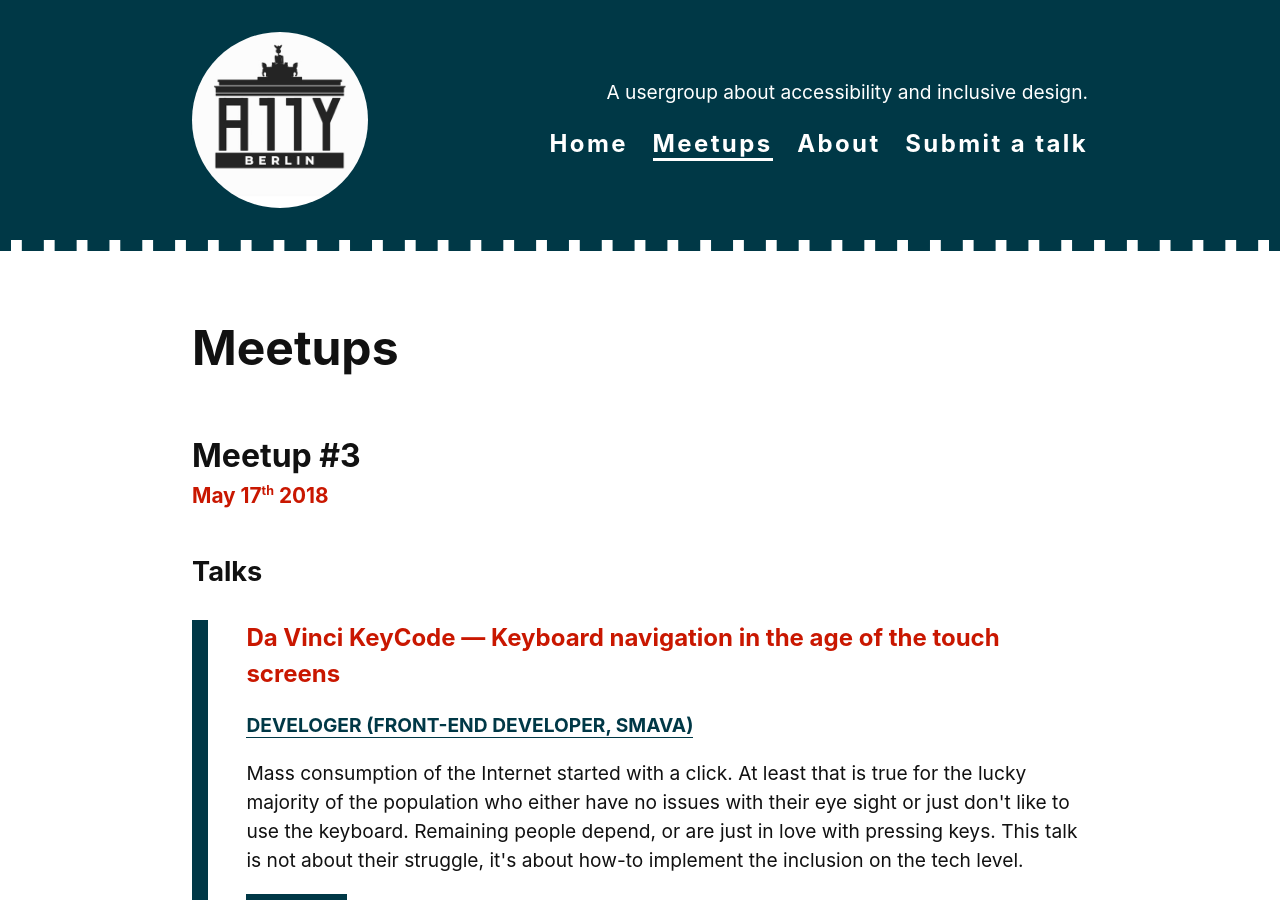
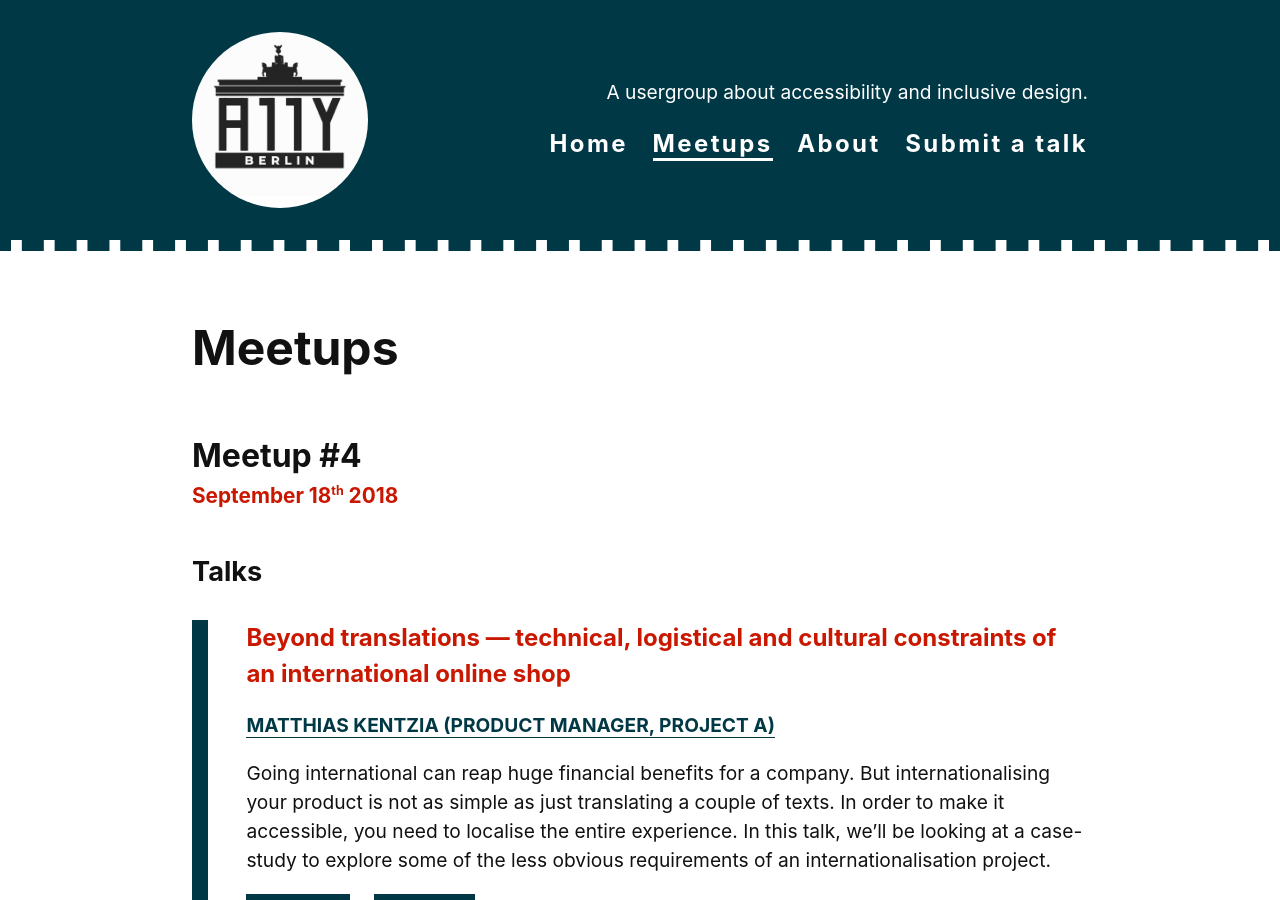
Before and after one commit to a11yberlin/a11y-meetup-berlin.de, a Jekyll site: the page built from meetups.html, in a window 1280 px wide and 900 px high. Built offline with Jekyll 4.4.1, drawn with Linux system fonts in a browser that asks for light colours.

Commit message:
✨ add video and slides from meetup 4

```diff
--- a/about.html
+++ b/about.html
@@ -5,7 +5,7 @@ description: A11y Berlin is a usergroup about accessibility and inclusive design
 ---
 
 <p>
-  A11y Meetup Berlin is designed to bring together the accessibility and inclusive design community to share and discuss ideas, best practices, and experiences.
+  A11y Meetup Berlin is designed to bring together the accessibility, web performance, and inclusive design community to share and discuss ideas, best practices, and experiences.
   We would love to invite everyone interested in these topics.
 </p>
 
--- a/index.html
+++ b/index.html
@@ -22,7 +22,7 @@ layout: default
     <h3>Speakers</h3>
     <div>
         {% include teaser.html
-            headline="Beyond translations - making users feel at home in an international online shop"
+            headline="Beyond translations — technical, logistical and cultural constraints of an international online shop"
             subline="Matthias Kentzia (Product Manager, Project A)"
             text="Going international can reap huge financial benefits for a company. But internationalising your product is not as simple as just translating a couple of texts. In order to make it accessible, you need to localise the entire experience. In this talk, we’ll be looking at a case-study to explore some of the less obvious requirements of an internationalisation project."
             link="https://twitter.com/mattkentz"
--- a/meetups.html
+++ b/meetups.html
@@ -4,6 +4,21 @@ title: Meetups
 description: An archive of previous Meetups
 ---
 <section id="meetup" class="event">
+    <article id="meetup-4">
+        <h2 class="event__title">Meetup #4</h2>
+        <p class="event__date"><time datetime="2018-09-18">September 18<sup>th</sup> 2018</time></p>
+        <h3>Talks</h3>
+        <div>
+            {% include teaser.html
+                headline="Beyond translations — technical, logistical and cultural constraints of an international online shop"
+                subline="Matthias Kentzia (Product Manager, Project A)"
+                text="Going international can reap huge financial benefits for a company. But internationalising your product is not as simple as just translating a couple of texts. In order to make it accessible, you need to localise the entire experience. In this talk, we’ll be looking at a case-study to explore some of the less obvious requirements of an internationalisation project."
+                link="http://mattkentzia.com/"
+                slides="https://drive.google.com/file/d/1I1nhj7OfWdt6dIOf8r9iaL2JPxsLKeFB/view"
+                video="https://www.youtube.com/watch?v=CR9n8SJt8RA"
+            %}
+        </div>
+    </article>
     <article id="meetup-3">
         <h2 class="event__title">Meetup #3</h2>
         <p class="event__date"><time datetime="2018-05-17">May 17<sup>th</sup> 2018</time></p>
```
